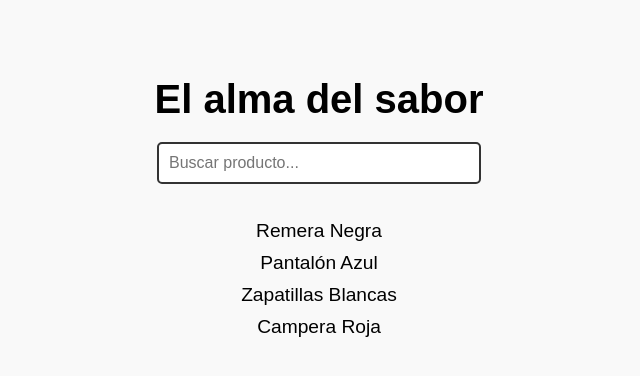
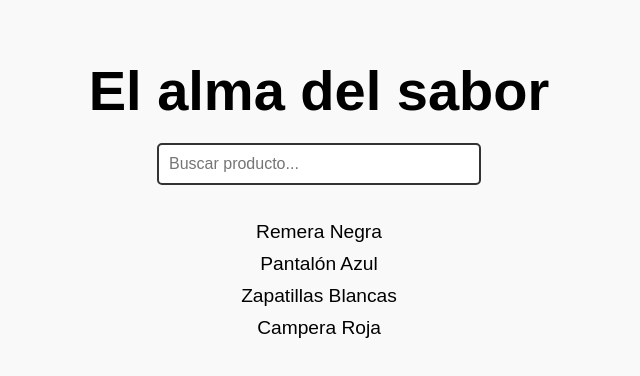
Before and after one commit to AlexisOrellana-dev/Elalmadelsabor, a plain HTML site: page index.html in a window 1280 px wide. Shown: the whole page, without its empty margins (321-961 px from the left). Drawn offline with Linux system fonts and the light colour scheme.

Commit message:
Update style.css

```diff
--- a/style.css
+++ b/style.css
@@ -2,12 +2,12 @@ body {
     font-family: Arial, sans-serif;
     text-align: center;
     margin: 0;
-    padding: 50px;
+    padding: 20px;
     background-color: #f9f9f9;
 }
 
 h1 {
-    font-size: 2.5rem;
+    font-size: 3.5rem;
     margin-bottom: 20px;
 }
 
```
